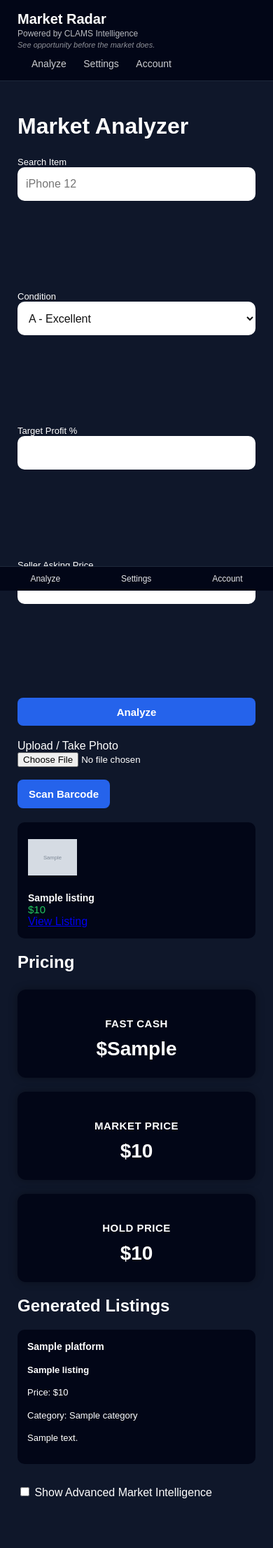
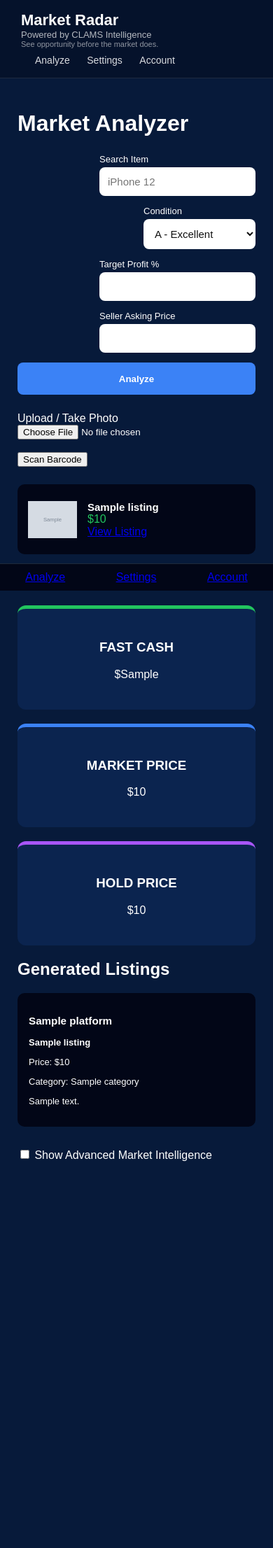
Before and after one commit to donnieclams42-star/clams-resale-engine, a FastAPI app: template templates/dashboard.html in a window 390 px wide. Shown: the top 2212 px of the page at 70% size. After the commit the page ends 1659 px from the top, so only its background shows below. Run offline with FastAPI, Linux system fonts and the light colour scheme; the template is opened without the code that fills it: most values are stand-ins (such as "Sample title", 1, 10 or a date in 2020); grey boxes marked "Sample" are stand-in pictures; some libraries are stand-ins or nearby versions.

Commit message:
UI stabilization: desktop search layout + mobile responsive fixes

```diff
--- a/static/styles.css
+++ b/static/styles.css
@@ -6,91 +6,44 @@ margin:0;
 -webkit-text-size-adjust:100%;
 }
 
-/* CENTER SCREEN */
+/* HEADER */
 
-.center-screen{
-display:flex;
-align-items:center;
-justify-content:center;
-height:100vh;
-}
-
-/* LANDING */
-
-.landing-card{
-background:#0b244f;
-padding:40px;
-border-radius:12px;
-text-align:center;
-box-shadow:0 0 20px rgba(0,0,0,.3);
-max-width:420px;
-width:90%;
-}
-
-.landing-card h1{
-margin-bottom:10px;
-font-size:32px;
-}
-
-.landing-card h2{
-margin-top:0;
-margin-bottom:20px;
-font-size:18px;
-opacity:.8;
-}
-
-/* BUTTONS */
-
-button{
-background:#3b82f6;
-border:none;
-padding:12px 20px;
-border-radius:8px;
-color:white;
-cursor:pointer;
-font-weight:bold;
-font-size:16px;
-transition:.15s ease;
-}
-
-button:hover{
-background:#2563eb;
-transform:translateY(-1px);
-}
-
-/* NAVBAR */
-
-.navbar{
-background:#05122b;
-padding:16px 30px;
+.header{
 display:flex;
 justify-content:space-between;
 align-items:center;
+padding:16px 30px;
+background:#05122b;
 border-bottom:1px solid rgba(255,255,255,0.1);
 }
 
-.nav-title{
+.logo-main{
 font-size:22px;
 font-weight:bold;
-letter-spacing:1px;
+}
+
+.logo-sub{
+font-size:13px;
+opacity:.7;
+}
+
+.logo-quote{
+font-size:11px;
+opacity:.55;
 }
 
 .nav-links a{
 margin-left:20px;
 color:white;
 text-decoration:none;
-opacity:.8;
+opacity:.85;
 font-size:14px;
-}
-
-.nav-links a:hover{
-opacity:1;
 }
 
 /* APP */
 
 .app-container{
-max-width:1000px;
+max-width:1100px;
 margin:auto;
 padding:25px;
 }
@@ -99,75 +52,102 @@ h1{
 margin-bottom:25px;
 }
 
-/* ----------------------------- */
-/* ANALYZER ROW (FIXED VERSION) */
-/* ----------------------------- */
+/* SEARCH BAR */
 
 .search-bar{
-display:flex !important;
-flex-wrap:wrap !important;
-gap:10px;
+display:flex;
+gap:14px;
+flex-wrap:wrap;
+align-items:flex-end;
 margin-bottom:25px;
-align-items:flex-end;
 }
 
-.search-bar .form-group{
-flex:1 1 180px;
+.form-group{
+display:flex;
+flex-direction:column;
+flex:1;
 min-width:160px;
 }
 
-.search-bar input,
-.search-bar select{
-padding:10px;
-border-radius:6px;
+.search-item{
+flex:2;
+}
+
+.form-group label{
+font-size:13px;
+margin-bottom:4px;
+}
+
+.form-group input,
+.form-group select{
+padding:12px;
+border-radius:8px;
 border:none;
-font-size:14px;
+font-size:15px;
 background:#ffffff;
 color:#111;
-width:100%;
-box-sizing:border-box;
 }
 
-.search-bar input[type="text"]{
-min-width:240px;
+.analyze-btn{
+height:46px;
+padding:0 20px;
+background:#3b82f6;
+border:none;
+border-radius:8px;
+color:white;
+font-weight:bold;
+cursor:pointer;
 }
 
-.search-bar button{
-height:40px;
-padding:0 16px;
+/* UPLOAD */
+
+.upload-section{
+margin-bottom:25px;
 }
 
-/* PRICE GRID */
+/* LISTING PREVIEW */
 
-.pricing-grid{
+.listing-preview{
+background:#020617;
+padding:15px;
+border-radius:10px;
+display:flex;
+gap:15px;
+align-items:center;
+margin-bottom:25px;
+}
+
+.listing-preview img{
+width:70px;
+height:70px;
+object-fit:contain;
+}
+
+.listing-preview-title{
+font-size:15px;
+font-weight:bold;
+}
+
+.listing-preview-price{
+color:#22c55e;
+font-size:16px;
+}
+
+/* PRICING */
+
+.price-grid{
 display:grid;
 grid-template-columns:repeat(3,1fr);
 gap:20px;
-margin-top:25px;
-margin-bottom:20px;
+margin-top:20px;
 }
 
 .price-card{
 background:#0b244f;
-padding:28px;
+padding:25px;
 border-radius:12px;
 text-align:center;
-box-shadow:0 0 12px rgba(0,0,0,.35);
 }
-
-.price-card h3{
-margin-bottom:12px;
-font-size:15px;
-letter-spacing:.5px;
-}
-
-.price-card p{
-font-size:34px;
-font-weight:bold;
-margin:0;
-}
-
-/* COLOR STRIPS */
 
 .fast{
 border-top:5px solid #22c55e;
@@ -181,133 +161,85 @@ border-top:5px solid #3b82f6;
 border-top:5px solid #a855f7;
 }
 
-/* DEAL SCORE */
+/* LISTINGS */
 
-.deal-score{
-font-size:20px;
-font-weight:bold;
-margin-top:10px;
-margin-bottom:20px;
-}
-
-/* ADVANCED PANEL */
-
-.advanced-panel{
-display:none;
-margin-top:20px;
-}
-
-.advanced-grid{
-display:grid;
-grid-template-columns:repeat(2,1fr);
-gap:20px;
-margin-top:10px;
-}
-
-.advanced-card{
-background:#0b244f;
-padding:20px;
+.listing-card{
+background:#020617;
+padding:16px;
 border-radius:10px;
-box-shadow:0 0 10px rgba(0,0,0,.3);
-}
-
-.advanced-card h4{
-margin-top:0;
-margin-bottom:10px;
-}
-
-/* LISTING BOX */
-
-.listing-box{
-background:#0b244f;
-padding:20px;
-border-radius:10px;
-margin-top:20px;
-box-shadow:0 0 10px rgba(0,0,0,.3);
-}
-
-.listing-title{
-font-weight:bold;
-font-size:18px;
-margin-bottom:10px;
-}
-
-/* SUGGESTIONS */
-
-.suggestions{
-margin-top:10px;
-margin-bottom:20px;
-}
-
-.suggest-btn{
-margin-right:8px;
-margin-top:5px;
-background:#1e40af;
-}
-
-.suggest-btn:hover{
-background:#2563eb;
-}
-
-/* FOOTER */
-
-.footer{
-margin-top:50px;
-text-align:center;
-opacity:.5;
+margin-bottom:12px;
 font-size:13px;
 }
 
-/* ---------------- */
-/* MOBILE OPTIMIZE */
-/* ---------------- */
+/* METRICS */
+
+.metric-grid{
+display:grid;
+grid-template-columns:repeat(3,1fr);
+gap:15px;
+margin-top:15px;
+}
+
+.metric-card{
+background:#0b244f;
+padding:18px;
+border-radius:10px;
+text-align:center;
+}
+
+/* UTILITIES */
+
+.hidden{
+display:none;
+}
+
+.error-box{
+background:#7f1d1d;
+border:1px solid #b91c1c;
+padding:12px 14px;
+border-radius:10px;
+margin-bottom:18px;
+}
+
+/* MOBILE NAV */
+
+.mobile-nav{
+position:fixed;
+bottom:0;
+left:0;
+right:0;
+background:#020617;
+border-top:1px solid #1e293b;
+display:none;
+justify-content:space-around;
+padding:10px 0;
+}
+
+/* MOBILE */
 
 @media (max-width:900px){
 
-.app-container{
-padding:18px;
+.search-bar{
+flex-direction:column;
 }
 
-.search-bar{
-flex-direction:column !important;
-align-items:stretch;
+.analyze-btn{
+width:100%;
 }
 
-.search-bar input,
-.search-bar select{
-width:100%;
-font-size:16px;
-padding:12px;
-}
-
-.search-bar button{
-width:100%;
-margin-top:5px;
-}
-
-.pricing-grid{
+.price-grid{
 grid-template-columns:1fr;
 }
 
-.advanced-grid{
+.metric-grid{
 grid-template-columns:1fr;
 }
 
+.mobile-nav{
+display:flex;
 }
 
-/* SMALL PHONE FIX */
-
-@media (max-width:480px){
-
-.landing-card{
-padding:28px;
-}
-
-.price-card p{
-font-size:28px;
-}
-
-.navbar{
+.header{
 flex-direction:column;
 align-items:flex-start;
 gap:8px;
--- a/templates/dashboard.html
+++ b/templates/dashboard.html
@@ -9,262 +9,6 @@
 <link rel="stylesheet" href="/static/styles.css">
 
 <script src="https://cdn.jsdelivr.net/npm/@ericblade/quagga2/dist/quagga.min.js"></script>
-
-<style>
-
-body{
-background:#0f172a;
-color:white;
-font-family:Arial;
-margin:0;
-padding-bottom:80px;
-}
-
-/* ---------- HEADER ---------- */
-
-.header{
-display:flex;
-justify-content:space-between;
-align-items:center;
-padding:15px 25px;
-background:#020617;
-border-bottom:1px solid #1e293b;
-}
-
-.logo{
-display:flex;
-flex-direction:column;
-line-height:1.2;
-}
-
-.logo-main{
-font-size:20px;
-font-weight:bold;
-}
-
-.logo-sub{
-font-size:12px;
-opacity:.72;
-margin-top:2px;
-}
-
-.logo-quote{
-font-size:11px;
-opacity:.55;
-font-style:italic;
-margin-top:3px;
-}
-
-.nav-links a{
-color:white;
-text-decoration:none;
-margin-left:20px;
-font-size:14px;
-}
-
-/* ---------- APP ---------- */
-
-.app-container{
-max-width:900px;
-margin:auto;
-padding:25px;
-}
-
-.search-bar{
-display:flex;
-flex-wrap:wrap;
-gap:12px;
-margin-bottom:20px;
-align-items:flex-end;
-}
-
-.form-group{
-display:flex;
-flex-direction:column;
-font-size:13px;
-flex:1 1 180px;
-min-width:160px;
-}
-
-.form-group input,
-.form-group select{
-height:48px;
-border-radius:10px;
-border:none;
-padding:0 12px;
-font-size:16px;
-}
-
-button{
-padding:12px 16px;
-border:none;
-border-radius:8px;
-cursor:pointer;
-background:#2563eb;
-color:white;
-font-size:15px;
-font-weight:600;
-}
-
-/* PRICING */
-
-.price-grid{
-display:grid;
-grid-template-columns:repeat(3,1fr);
-gap:20px;
-margin-top:25px;
-}
-
-.price-card{
-background:#020617;
-padding:25px;
-border-radius:12px;
-text-align:center;
-}
-
-/* METRICS */
-
-.metric-grid{
-display:grid;
-grid-template-columns:repeat(3,1fr);
-gap:15px;
-margin-top:20px;
-}
-
-.metric-card{
-background:#020617;
-padding:18px;
-border-radius:10px;
-text-align:center;
-}
-
-/* LISTING CARD */
-
-.listing-card{
-background:#020617;
-padding:14px;
-border-radius:10px;
-margin-bottom:12px;
-font-size:13px;
-line-height:1.5;
-}
-
-.listing-card h3{
-margin:0 0 4px 0;
-font-size:14px;
-}
-
-/* UTILITIES */
-
-.hidden{
-display:none;
-}
-
-.listing-preview{
-background:#020617;
-padding:15px;
-border-radius:10px;
-display:flex;
-gap:15px;
-align-items:center;
-margin-bottom:20px;
-}
-
-.listing-preview img{
-width:70px;
-height:70px;
-object-fit:contain;
-border-radius:6px;
-}
-
-.listing-preview-title{
-font-size:14px;
-font-weight:bold;
-}
-
-.listing-preview-price{
-color:#22c55e;
-font-size:15px;
-}
-
-.error-box{
-background:#7f1d1d;
-border:1px solid #b91c1c;
-padding:12px 14px;
-border-radius:10px;
-margin-bottom:18px;
-font-size:14px;
-}
-
-#scanner{
-width:100%;
-max-width:400px;
-margin-top:10px;
-}
-
-/* ---------- MOBILE NAV ---------- */
-
-.mobile-nav{
-position:fixed;
-bottom:0;
-left:0;
-right:0;
-background:#020617;
-border-top:1px solid #1e293b;
-display:none;
-justify-content:space-around;
-padding:10px 0;
-z-index:999;
-}
-
-.mobile-nav a{
-text-decoration:none;
-color:white;
-font-size:12px;
-display:flex;
-flex-direction:column;
-align-items:center;
-opacity:.9;
-}
-
-/* MOBILE */
-
-@media (max-width:900px){
-
-.search-bar{
-flex-direction:column;
-align-items:stretch;
-}
-
-.price-grid{
-grid-template-columns:1fr;
-}
-
-.metric-grid{
-grid-template-columns:1fr;
-}
-
-.header{
-flex-direction:column;
-align-items:flex-start;
-}
-
-.nav-links{
-margin-top:10px;
-}
-
-.listing-preview{
-flex-direction:column;
-align-items:flex-start;
-}
-
-.mobile-nav{
-display:flex;
-}
-
-}
-
-</style>
 
 <script>
 
@@ -336,11 +80,9 @@ scanner.style.display="none"
 </div>
 
 <div class="nav-links">
-
 <a href="/app?email={{email}}">Analyze</a>
 <a href="/settings?email={{email}}">Settings</a>
 <a href="/account?email={{email}}">Account</a>
-
 </div>
 
 </div>
@@ -359,7 +101,7 @@ scanner.style.display="none"
 
 <div class="search-bar">
 
-<div class="form-group">
+<div class="form-group search-item">
 <label>Search Item</label>
 <input id="query" type="text" name="query" placeholder="iPhone 12">
 </div>
@@ -384,11 +126,11 @@ scanner.style.display="none"
 <input type="number" name="asking_price">
 </div>
 
-<button type="submit">Analyze</button>
+<button class="analyze-btn" type="submit">Analyze</button>
 
 </div>
 
-<div style="margin-bottom:20px">
+<div class="upload-section">
 
 <label>Upload / Take Photo</label>
 
@@ -398,7 +140,7 @@ scanner.style.display="none"
 
 <button type="button" onclick="startScanner()">Scan Barcode</button>
 
-<div id="scanner" style="display:none"></div>
+<div id="scanner"></div>
 
 </div>
 
@@ -436,17 +178,17 @@ View Listing
 
 <div class="price-grid">
 
-<div class="price-card">
+<div class="price-card fast">
 <h3>FAST CASH</h3>
 <p>${{data.fast_cash}}</p>
 </div>
 
-<div class="price-card">
+<div class="price-card market">
 <h3>MARKET PRICE</h3>
 <p>${{data.market_price}}</p>
 </div>
 
-<div class="price-card">
+<div class="price-card hold">
 <h3>HOLD PRICE</h3>
 <p>${{data.hold_price}}</p>
 </div>
@@ -479,9 +221,9 @@ View Listing
 
 <br>
 
-<label style="cursor:pointer">
+<label class="advanced-toggle">
 <input type="checkbox" onclick="toggleAdvanced()">
- Show Advanced Market Intelligence
+Show Advanced Market Intelligence
 </label>
 
 <div id="advanced" class="hidden">
@@ -504,12 +246,6 @@ View Listing
 <h3>Confidence</h3>
 <p>{{data.confidence}}</p>
 </div>
-
-</div>
-
-<h2>Market Intelligence</h2>
-
-<div class="metric-grid">
 
 <div class="metric-card">
 <h3>Median Price</h3>
@@ -543,25 +279,6 @@ View Listing
 
 </div>
 
-<h2>Best Platform</h2>
-
-<div class="metric-card">
-<strong>{{data.best_platform}}</strong>
-</div>
-
-<h2>Platform Ranking</h2>
-
-{% for platform, score in data.platform_ranking %}
-
-<div class="metric-card">
-
-<strong>{{platform}}</strong>
-<p>Score {{score}}</p>
-
-</div>
-
-{% endfor %}
-
 </div>
 
 {% endif %}
```
